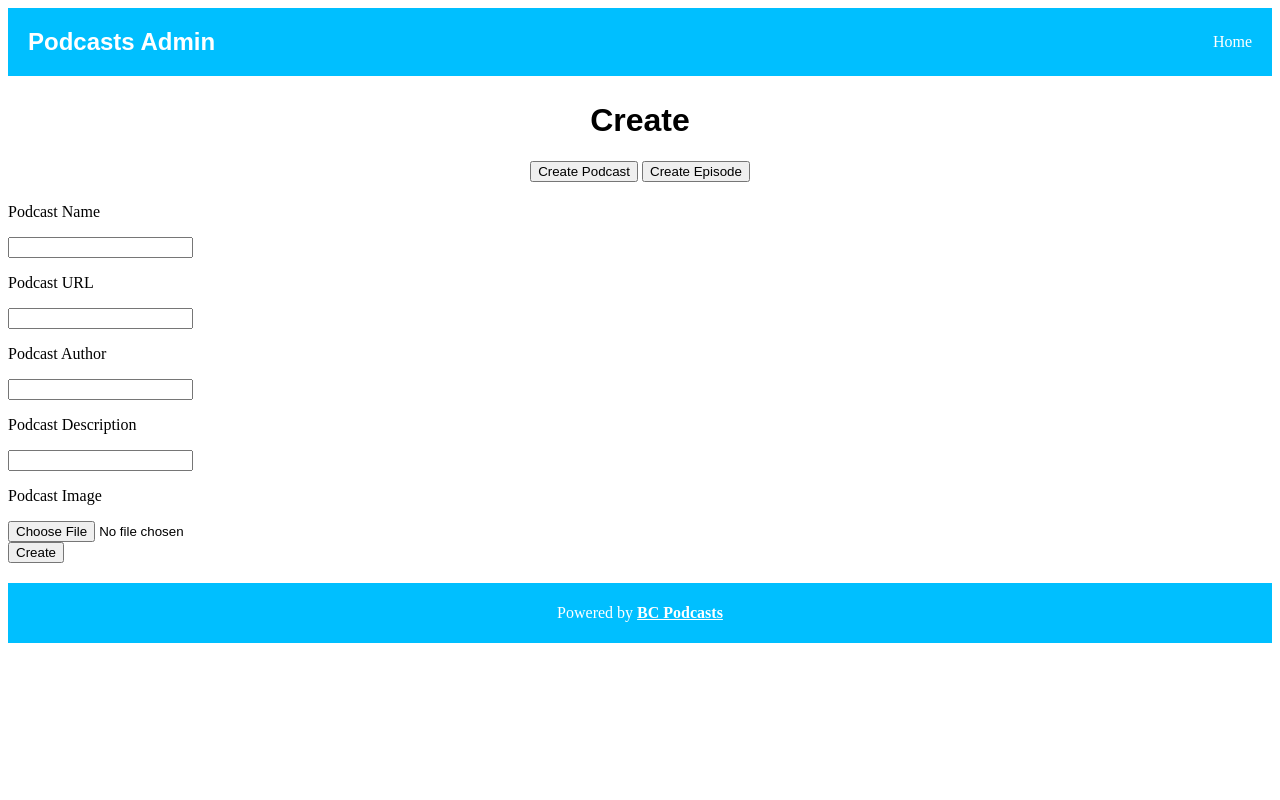
After one commit to BC-Brands/BC-Podcasts-v2, a PHP site: page /admin/create.php in a window 1280 px wide. The commit adds this page. Run offline with PHP 8.4, Linux system fonts and the light colour scheme; the visitor is signed in with stand-in values (Sample User, id 1).

Commit message:
Added Upload

```diff
--- /dev/null
+++ b/site/admin/create.php
@@ -0,0 +1,79 @@
+<?php
+ini_set('session.name', 'BCPodcasts');
+session_start();
+
+if ($_SESSION["state"] != "active") {
+    header("Location: login.php");
+}
+
+?>
+<html>
+    <head>
+        <meta charset="utf-8">
+        <meta name="viewport" content="width=device-width, initial-scale=1.0">
+        <title>BC Podcasts</title>
+        <link rel="stylesheet" href="../assets/style.css">
+    </head>
+    <body>
+        <header>
+            <h2>Podcasts Admin</h2>
+            <nav>
+                <p>Home</p>
+            </nav>
+        </header>
+        <main>
+            <h1>Create</h1>
+            <div>
+                <button onclick="loadWindow('podcast');">Create Podcast</button>
+                <button onclick="loadWindow('episode');">Create Episode</button>
+            </div>
+        </main>
+        <div id="podcast">
+            <form action="upload.php" method="POST">
+                <p>Podcast Name</p>
+                <input type="text" name="name">
+                <p>Podcast URL</p>
+                <input type="text" name="url">
+                <p>Podcast Author</p>
+                <input type="text" name="author">
+                <p>Podcast Description</p>
+                <input type="text" name="description">
+                <p>Podcast Image</p>
+                <input type="file" name="image" />
+                <br>
+                <input type="submit" value="Create">
+            </form>
+        </div>
+        <div id="episode">
+            <form action="upload_episode.php" method="POST">
+                <p>Podcast</p>
+                <select name="podcast">
+                    <option value=""></option>
+                </select>
+                <p>Episode Name</p>
+                <input type="text" name="name">
+                <p>Episode Description</p>
+                <input type="text" name="description">
+                <p>Episode Image</p>
+                <input type="file" name="image" />
+                <p>Episode Audio</p>
+                <input type="file" name="audio" />
+                <br>
+                <input type="submit" value="Create">
+            </form>
+        </div>
+        <script>
+            document.getElementById("episode").style.display = "none";
+
+            function loadWindow(name){
+                document.getElementById("episode").style.display = "none";
+                document.getElementById("podcast").style.display = "none";
+
+                document.getElementById(name).style.display = "block";
+            }
+        </script>
+        <footer>
+            <p>Powered by <a href="https://github.com/BC-Brands/BC-Podcasts-v2/">BC Podcasts</a></p>
+        </footer>
+    </body>
+</html>
```
Also changed, not shown: site/admin/upload.php (+26 -3 lines), site/admin/upload_episode.php (added, +156 -0 lines), site/backend/database.php (+36 -0 lines).
